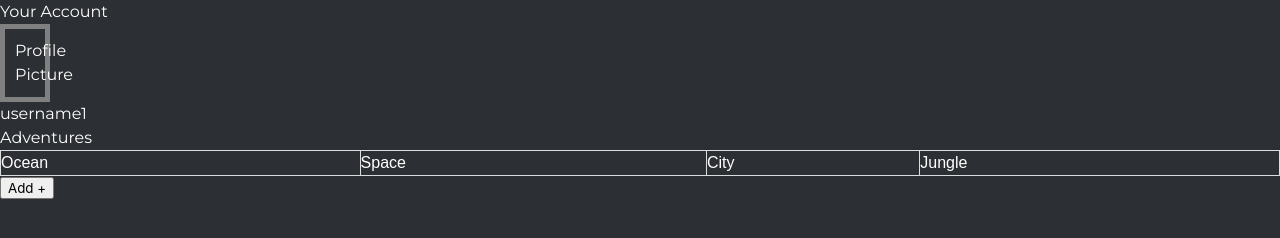
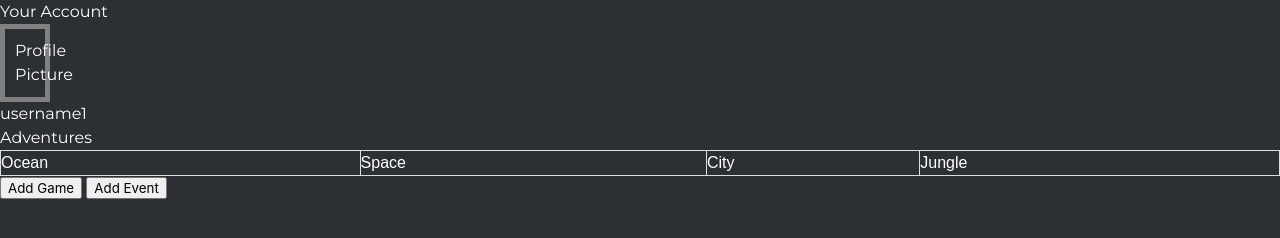
Before and after one commit to sobrien-eng/Text-Adventure, a plain HTML site: page Account.html in a window 1280 px wide. Drawn offline with nearby package versions, Linux system fonts and the light colour scheme.

Commit message:
Update Account.html

```diff
--- a/Account.html
+++ b/Account.html
@@ -22,7 +22,8 @@
         </tr>
         </tr>
       </table>
-    <button onclick="window.location.href='add_game.html';">Add +</button>
+    <button onclick="window.location.href='add_game.html';">Add Game</button>
+    <button onclick="window.location.href='add_event.html';">Add Event</button>
 </body>
 <script src="C:\Users\jerem\OneDrive - Neumont College of Computer Science\Neumont Work\First Year\
 Intro to Software Projects\Text-Adventure-main\js\index.js"></script>
```
